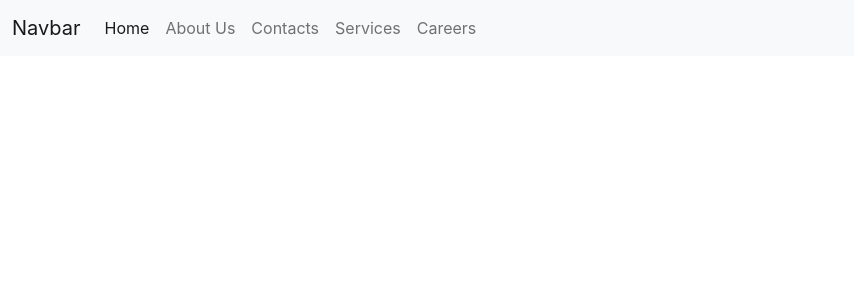
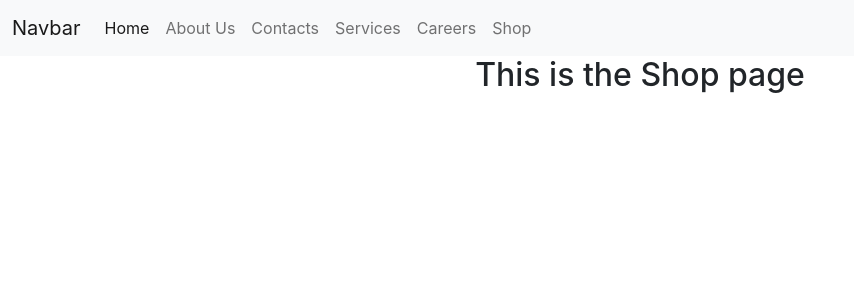
Before and after one commit to HariSirikonda/Agrivive, a React (Create React App) app: page /shop in a window 1280 px wide. Shown: the top 300 px of the page, without its empty margins (0-854 px from the left). Built offline with nearby package versions, Linux system fonts and the light colour scheme.

Commit message:
Added shop route

```diff
--- a/src/App.js
+++ b/src/App.js
@@ -6,6 +6,7 @@ import AboutUs from './components/aboutus';
 import Contacts from './components/contacts';
 import Services from './components/services';
 import Careers from './components/careers';
+import Shop from './components/shop';
 
 function App() {
   return (
@@ -18,6 +19,7 @@ function App() {
           <Route path="/contacts" element={<Contacts />} />
           <Route path="/services" element={<Services />} />
           <Route path="/careers" element={<Careers />} />
+          <Route path="/shop" element={<Shop />} />
         </Routes>
       </div>
     </BrowserRouter>
--- a/src/components/navbar.js
+++ b/src/components/navbar.js
@@ -33,6 +33,9 @@ const Navbar = () => {
             <li className="nav-item">
               <Link className="nav-link" to="/careers">Careers</Link>
             </li>
+            <li className="nav-item">
+              <Link className="nav-link" to="/shop">Shop</Link>
+            </li>
           </ul>
         </div>
       </div>
--- /dev/null
+++ b/src/components/shop.js
@@ -0,0 +1,11 @@
+function Shop(){
+    return (
+        <>
+            <div>
+                <h2>This is the Shop page</h2>
+            </div>
+        </>
+    );
+}
+
+export default Shop;
```
